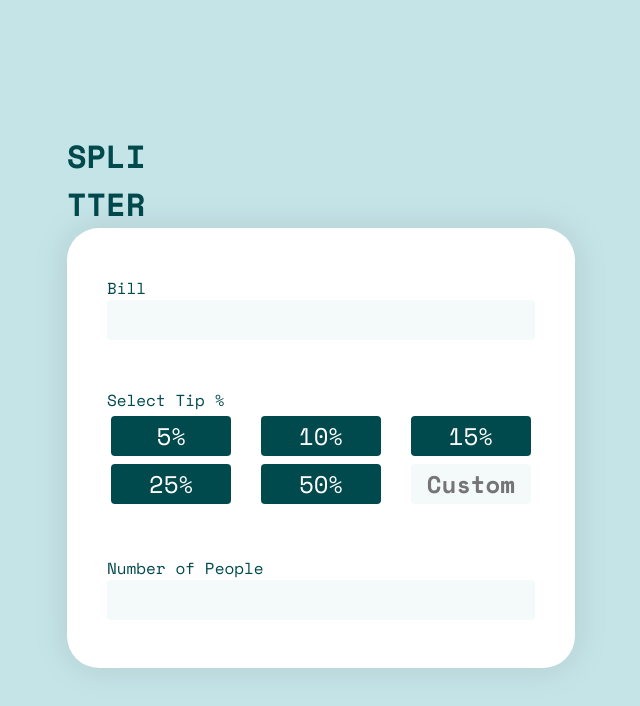
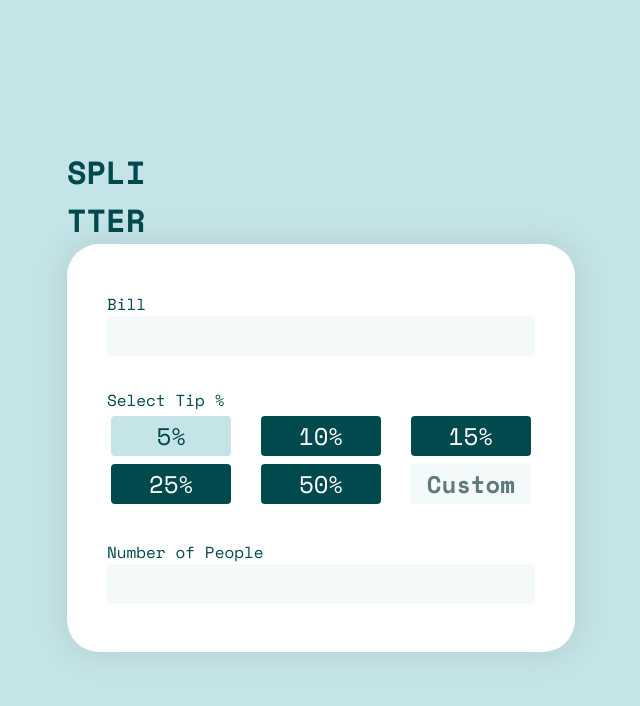
Before and after one commit to Sir-Floppa/Frontend-Mentor-05-Tip-Calculator-App, an Angular app: page / in a window 1280 px wide. In both pictures the pointer is over the element "5%". Shown: the top 706 px of the page, without its empty margins (319-959 px from the left). Built offline with nearby package versions, Linux system fonts and the light colour scheme.

Commit message:
finished styling the form

```diff
--- a/src/app/panel/panel.component.scss
+++ b/src/app/panel/panel.component.scss
@@ -4,7 +4,7 @@ form {
   flex-direction: column;
   justify-content: space-evenly;
   align-items: flex-start;
-  gap: 3rem;
+  gap: 2rem;
 }
 
 input {
@@ -47,6 +47,13 @@ section {
   height: fit-content;
   height: 2.5rem;
 
+  &:hover {
+    background-color: hsl(185, 41%, 84%);
+    label {
+      color: hsl(183, 100%, 15%);
+    }
+  }
+
   &:has(input[type="radio"]:checked) {
     background-color: hsl(172, 67%, 45%);
     label {
@@ -70,6 +77,10 @@ section {
 
   input {
     text-align: center;
+
+    &::placeholder {
+      color: hsl(186, 14%, 43%);
+    }
   }
 
   input[type="radio"] {
```
